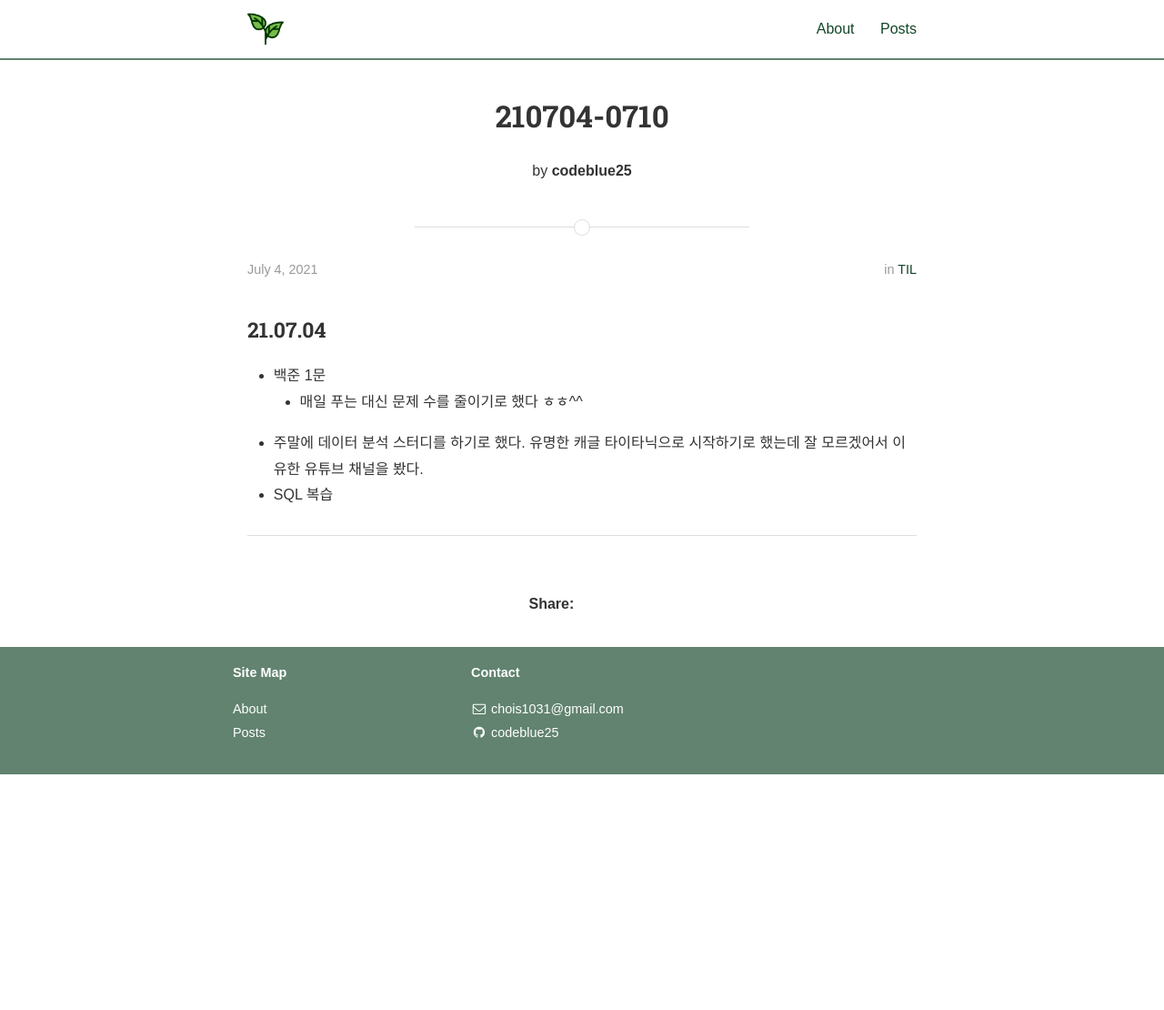
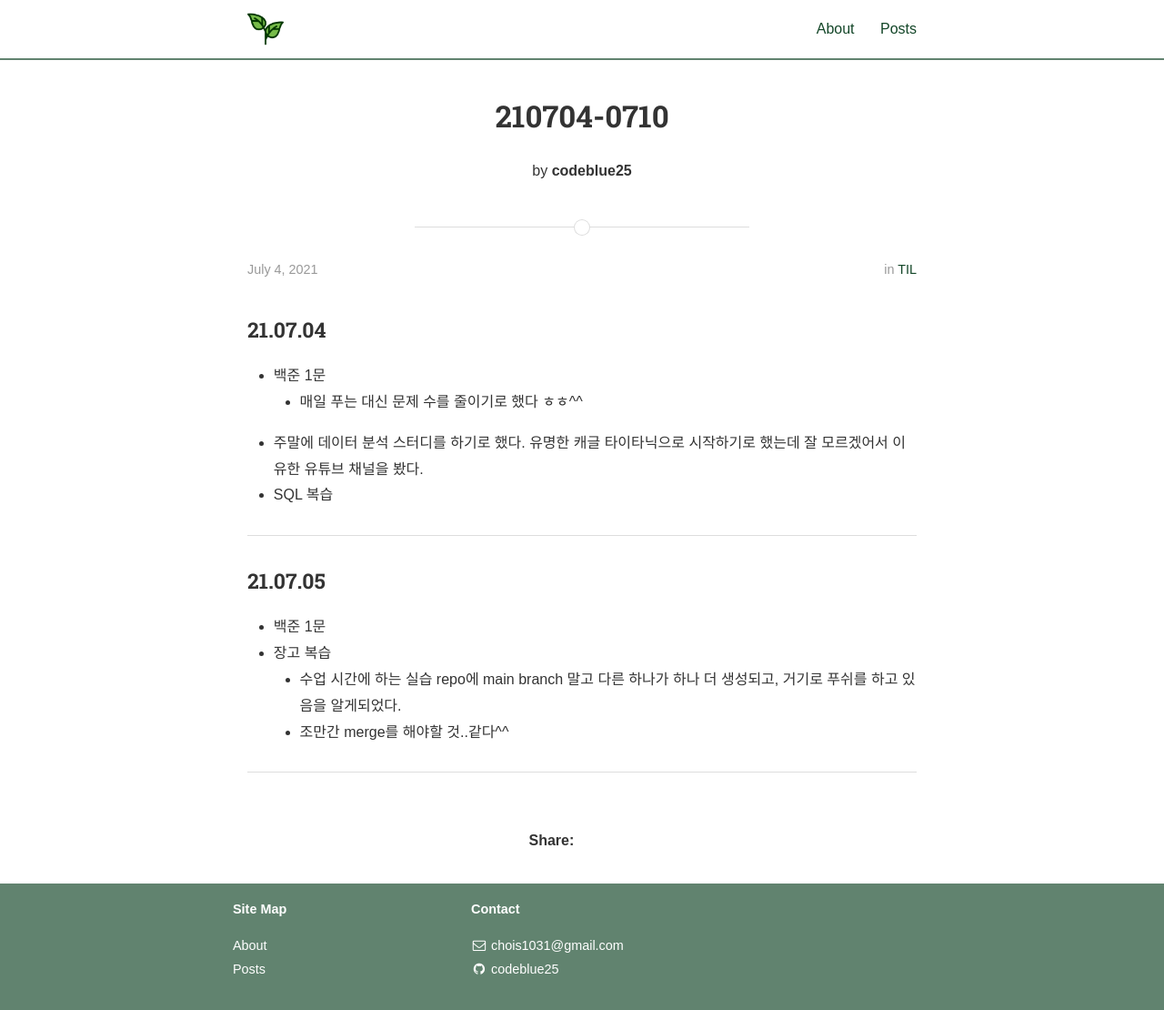
Before and after one commit to codeblue25/codeblue25.github.io, a Jekyll site: the page built from _posts/2021-07-04-0710.md, in a window 1280 px wide and 1111 px high. Shown: the whole window at 91% size. Built offline with Jekyll 4.4.1, drawn with Linux system fonts in a browser that asks for light colours; nearby versions of some CDN libraries; some web fonts are replaced; a style sheet for code colours, icons or effects is not loaded.

Commit message:
210705 TIL

```diff
--- a/_posts/2021-07-04-0710.md
+++ b/_posts/2021-07-04-0710.md
@@ -14,3 +14,12 @@ categories: TIL
 - SQL 복습
 
 ---
+
+<h3>21.07.05</h3>
+
+- 백준 1문
+- 장고 복습
+  - 수업 시간에 하는 실습 repo에 main branch 말고 다른 하나가 하나 더 생성되고, 거기로 푸쉬를 하고 있음을 알게되었다.
+  - 조만간 merge를 해야할 것..같다^^
+
+---
```
